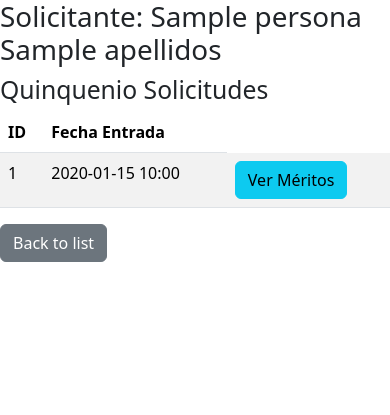
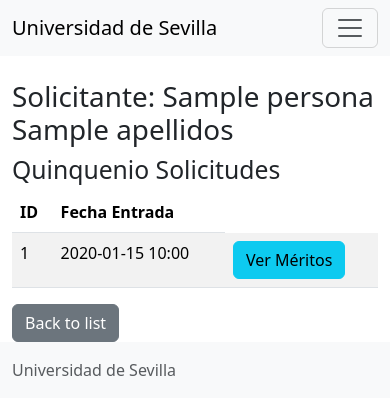
Before and after one commit to juananruiz/quinque, a Symfony app: template templates/persona/show.html.twig in a window 390 px wide. Shown: the top 415 px of the page. Run offline with Twig, Linux system fonts and the light colour scheme; the template is opened without the code that fills it: most values are stand-ins (such as "Sample title", 1, 10 or a date in 2020); some libraries are stand-ins or nearby versions.

Commit message:
Refactor base.html.twig to add a responsive navbar and footer

```diff
--- a/templates/base.html.twig
+++ b/templates/base.html.twig
@@ -14,9 +14,48 @@
             <script src="https://code.jquery.com/jquery-3.5.1.js"></script>
             <script src="https://cdn.datatables.net/1.11.5/js/jquery.dataTables.min.js"></script>
             <script src="https://cdn.datatables.net/1.11.5/js/dataTables.bootstrap5.min.js"></script>
+            <script src="https://cdn.jsdelivr.net/npm/bootstrap@5.3.0-alpha1/dist/js/bootstrap.bundle.min.js"></script>
+
         {% endblock %}
     </head>
     <body>
-        {% block body %}{% endblock %}
+        {% block header %}
+            <nav class="navbar navbar-expand-lg navbar-light bg-light">
+                <div class="container-fluid">
+                    <a class="navbar-brand" href="#">Universidad de Sevilla</a>
+                    <button class="navbar-toggler" type="button" data-bs-toggle="collapse" data-bs-target="#navbarNav" aria-controls="navbarNav" aria-expanded="false" aria-label="Toggle navigation">
+                        <span class="navbar-toggler-icon"></span>
+                    </button>
+                    <div class="collapse navbar-collapse" id="navbarNav">
+                        <ul class="navbar-nav">
+                            <li class="nav-item">
+                                <a class="nav-link active" aria-current="page" href="#">Inicio</a>
+                            </li>
+                            <li class="nav-item">
+                                <a class="nav-link" href="#">Características</a>
+                            </li>
+                            <li class="nav-item">
+                                <a class="nav-link" href="#">Precios</a>
+                            </li>
+                            <li class="nav-item">
+                                <a class="nav-link disabled" href="#" tabindex="-1" aria-disabled="true">Deshabilitado</a>
+                            </li>
+                        </ul>
+                    </div>
+                </div>
+            </nav>
+        {% endblock %}
+
+        <div class="container mt-4">
+            {% block body %}{% endblock %}
+        </div>
+
+        {% block footer %}
+            <footer class="footer mt-auto py-3 bg-light">
+                <div class="container">
+                    <span class="text-muted">Universidad de Sevilla</span>
+                </div>
+            </footer>
+        {% endblock %}
     </body>
 </html>
```
